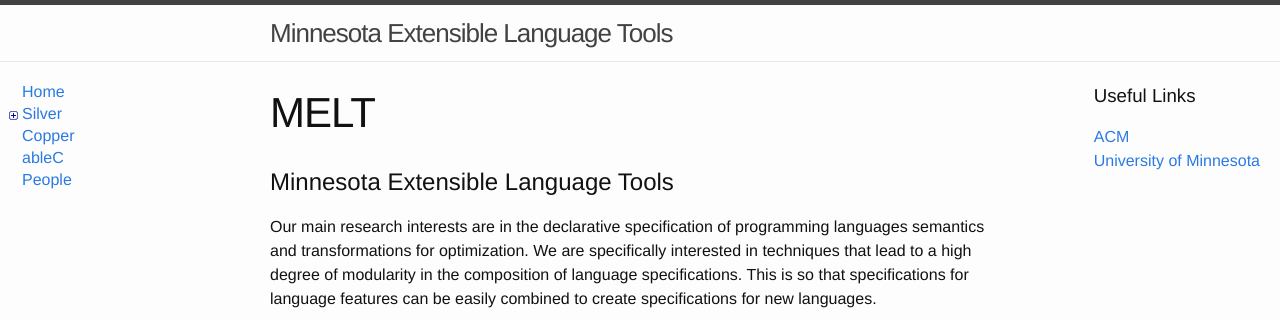
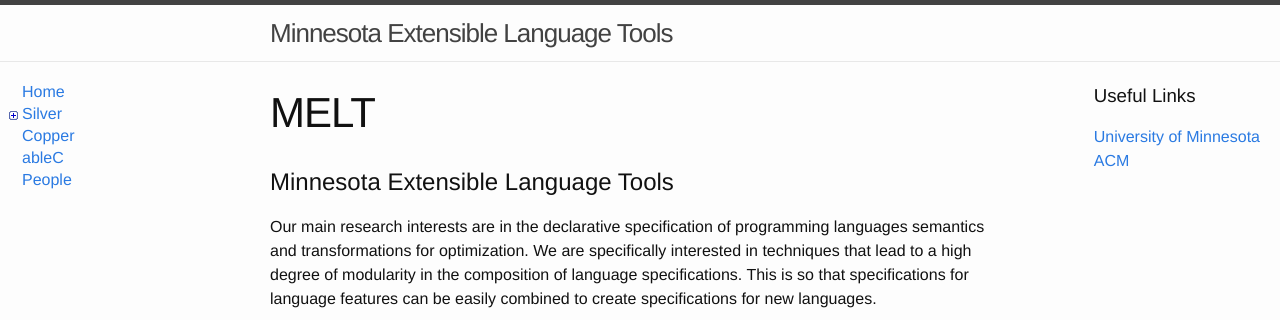
Before and after one commit to melt-umn/melt-website, a Jekyll site: the page built from index.md, in a window 1280 px wide. Shown: the top 320 px of the page. Built offline with Jekyll 4.4.1, drawn with Linux system fonts in a browser that asks for light colours; some of the changed lines change nothing that is shown.

Commit message:
Changed links on right menu

```diff
--- a/_layouts/default.html
+++ b/_layouts/default.html
@@ -12,11 +12,11 @@
 		<h3>Useful Links</h3>
 
 		<div>
-			<a href="https://www.youtube.com/watch?v=dQw4w9WgXcQ" target="_blank">ACM</a>
+			<a href="http://twin-cities.umn.edu/" target="_blank">University of Minnesota</a>
 		</div>
 
 		<div>
-			<a href="https://www.youtube.com/watch?v=dQw4w9WgXcQ" target="_blank">University of Minnesota</a>
+			<a href="http://www.acm.org/" target="_blank">ACM</a>
 		</div>
 	</div>
 
```
